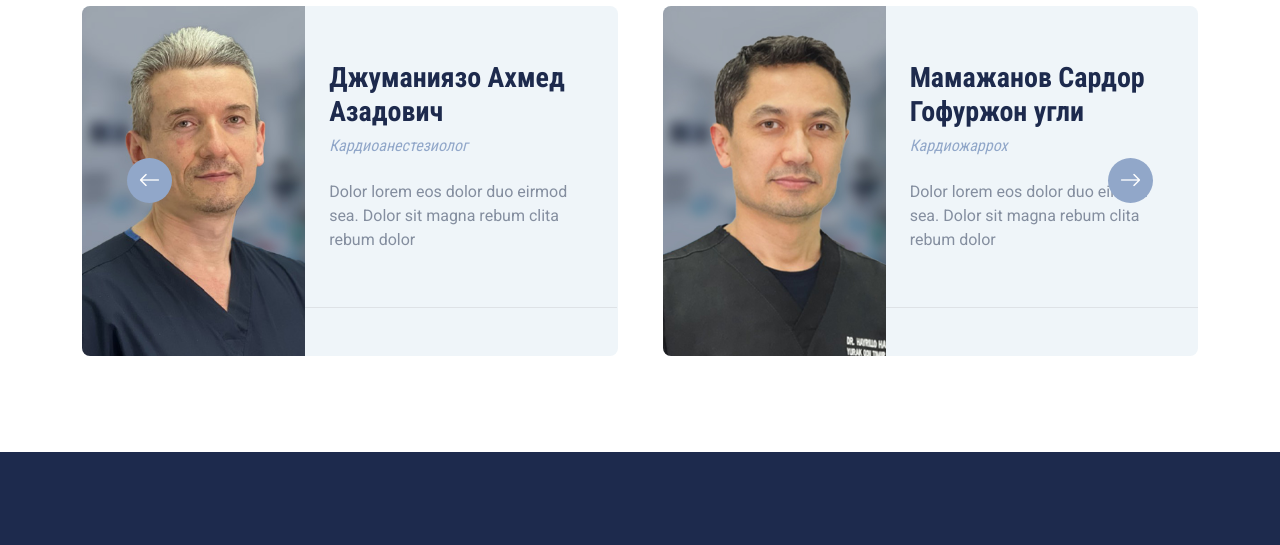
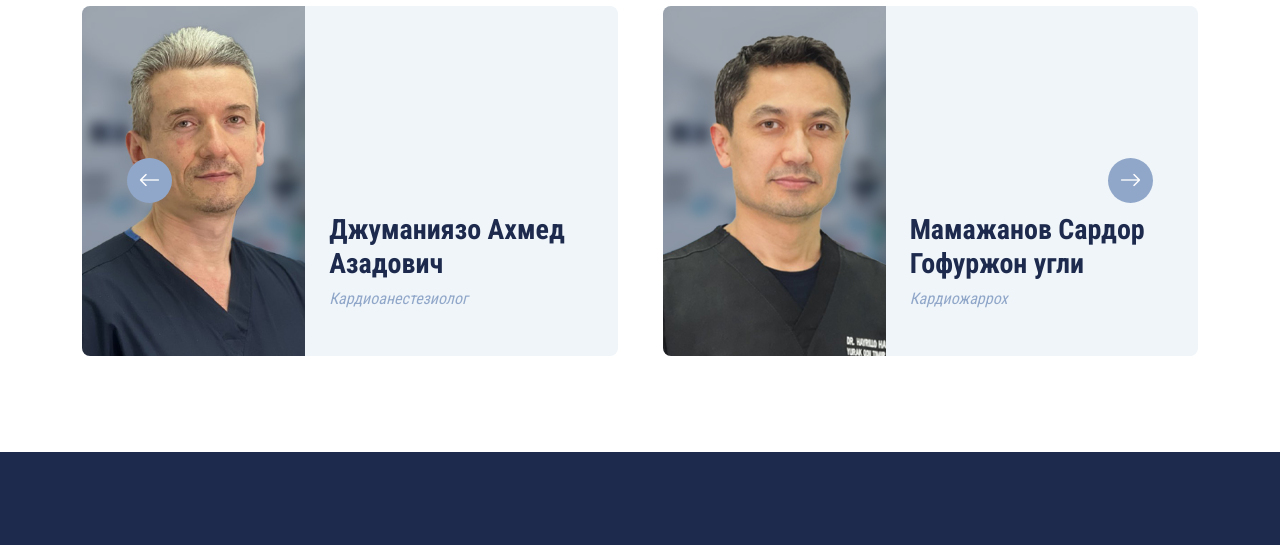
Before and after one commit to itluxuz/varyant1, a plain HTML site: page index.html in a window 1280 px wide. Shown: the part 2194-2739 px from the top of the page. Drawn offline with nearby package versions, Linux system fonts and the light colour scheme.

Commit message:
kerelila

```diff
--- a/css/style.css
+++ b/css/style.css
@@ -110,6 +110,12 @@
         padding: 10px 0;
     }
 }
+@media (max-width: 500px) {
+    .tt3s{
+ margin-top: -20px ;
+}
+}
+
 
 .hero-header {
     background: url(../img/hero.jpg) top right no-repeat;
--- a/index.html
+++ b/index.html
@@ -400,9 +400,9 @@
                             <div class="mt-auto p-4">
                                 <h3>Утениязова Халима Киличовна</h3>
                                 <h6 class="fw-normal fst-italic text-primary mb-4">Кардиолог</h6>
-                                <p class="m-0">Dolor lorem eos dolor duo eirmod sea. Dolor sit magna rebum clita rebum dolor</p>
+                                <p class="m-0 d-none">Dolor lorem eos dolor duo eirmod sea. Dolor sit magna rebum clita rebum dolor</p>
                             </div>
-                            <div class="d-flex mt-auto border-top p-4">
+                            <div class="d-none d-sm-none mt-auto border-top p-4">
 
                             </div>
                         </div>
@@ -417,9 +417,9 @@
                             <div class="mt-auto p-4">
                                 <h3>Джуманиязо Ахмед Азадович</h3>
                                 <h6 class="fw-normal fst-italic text-primary mb-4">Кардиоанестезиолог</h6>
-                                <p class="m-0">Dolor lorem eos dolor duo eirmod sea. Dolor sit magna rebum clita rebum dolor</p>
+                                <p class="m-0 d-none">Dolor lorem eos dolor duo eirmod sea. Dolor sit magna rebum clita rebum dolor</p>
                             </div>
-                            <div class="d-flex mt-auto border-top p-4">
+                            <div class="d-none d-sm-none mt-auto border-top p-4">
 
                             </div>
                         </div>
@@ -434,9 +434,9 @@
                             <div class="mt-auto p-4">
                                 <h3>Мамажанов Сардор Гофуржон угли</h3>
                                 <h6 class="fw-normal fst-italic text-primary mb-4">Кардиожаррох</h6>
-                                <p class="m-0">Dolor lorem eos dolor duo eirmod sea. Dolor sit magna rebum clita rebum dolor</p>
+                                <p class="m-0 d-none">Dolor lorem eos dolor duo eirmod sea. Dolor sit magna rebum clita rebum dolor</p>
                             </div>
-                            <div class="d-flex mt-auto border-top p-4">
+                            <div class="d-none d-sm-none mt-auto border-top p-4">
 
                             </div>
                         </div>
@@ -452,9 +452,9 @@
                                 <h3>Хайруллаев Умидулла
 Тохир угли</h3>
                                 <h6 class="fw-normal fst-italic text-primary mb-4">Кардиожаррох</h6>
-                                <p class="m-0">Dolor lorem eos dolor duo eirmod sea. Dolor sit magna rebum clita rebum dolor</p>
+                                <p class="m-0 d-none">Dolor lorem eos dolor duo eirmod sea. Dolor sit magna rebum clita rebum dolor</p>
                             </div>
-                            <div class="d-flex mt-auto border-top p-4">
+                            <div class="d-none d-sm-none mt-auto border-top p-4">
 
                             </div>
                         </div>
@@ -469,9 +469,8 @@
                             <div class="mt-auto p-4">
                                 <h3>Хашимов Хайрилло    Рахматуллаевич</h3>
                                 <h6 class="fw-normal fst-italic text-primary mb-4">Cardiology Specialist</h6>
-                                <p class="m-0">Dolor lorem eos dolor duo eirmod sea. Dolor sit magna rebum clita rebum dolor</p>
                             </div>
-                            <div class="d-flex mt-auto border-top p-4">
+                            <div class="d-none d-sm-none mt-auto border-top p-4">
 
                             </div>
                         </div>
```
Also changed, not shown: contact.html (+3 -3 lines).
